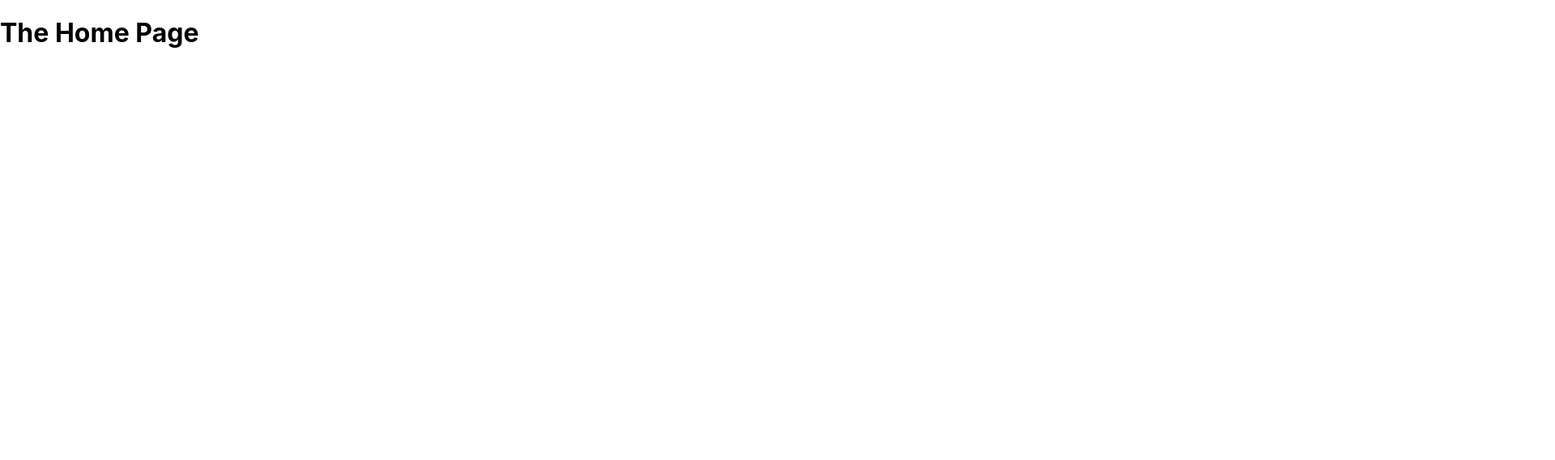
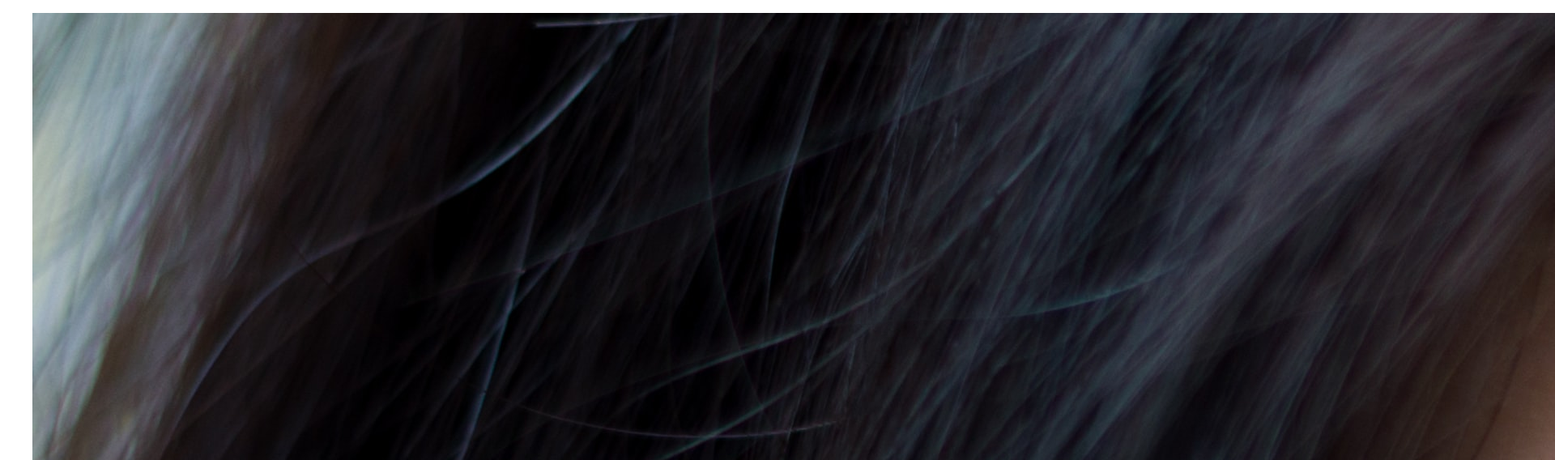
Before and after one commit to minchodang/nextPracticeProjects, a Next.js app: page / in a window 1280 px wide. Shown: the top 568 px of the page at 81% size, 1920 px wide, since content can reach past the window. Built offline with nearby package versions, Linux system fonts and the light colour scheme.

Commit message:
Develop (#4)
* Feat: 초기 데이터 및 eslint,prettier 설정 추가 (#1)

* Feat: components 추가 (#3)

```diff
--- /dev/null
+++ b/components/events/EventItem.tsx
@@ -0,0 +1,41 @@
+import Link from 'next/link';
+
+export type ItemType = {
+    id: string;
+    title: string;
+    description: string;
+    location: string;
+    date: string;
+    image: string;
+    isFeatured: boolean;
+};
+
+export const EventItem = ({ title, image, date, location, id }: ItemType) => {
+    const humanReadableDate = new Date(date).toLocaleDateString('ko-KR', {
+        day: 'numeric',
+        month: 'long',
+        year: 'numeric',
+    });
+
+    const formattedAddress = location.replace(', ', '\n');
+    const exploreLink = `/events/${id}`;
+    return (
+        <li>
+            <img src={'/' + image} alt={title} />
+            <div>
+                <div>
+                    <h2>{title}</h2>
+                    <div>
+                        <time>{humanReadableDate}</time>
+                    </div>
+                    <div>
+                        <address>{formattedAddress}</address>
+                    </div>
+                </div>
+                <div>
+                    <Link href={exploreLink}>Explore Event</Link>
+                </div>
+            </div>
+        </li>
+    );
+};
--- /dev/null
+++ b/components/events/EventList.tsx
@@ -0,0 +1,34 @@
+import { EventItem } from '@components/events/EventItem';
+
+interface EventListProps {
+    items: ItemType[];
+}
+
+export type ItemType = {
+    id: string;
+    title: string;
+    description: string;
+    location: string;
+    date: string;
+    image: string;
+    isFeatured: boolean;
+};
+
+export const EventList = ({ items }: EventListProps) => {
+    return (
+        <ul>
+            {items.map((event) => (
+                <EventItem
+                    key={event.id}
+                    id={event.id}
+                    image={event.image}
+                    description={event.description}
+                    title={event.title}
+                    location={event.location}
+                    date={event.date}
+                    isFeatured={event.isFeatured}
+                />
+            ))}
+        </ul>
+    );
+};
--- a/pages/api/hello.ts
+++ /dev/null
@@ -1,13 +0,0 @@
-// Next.js API route support: https://nextjs.org/docs/api-routes/introduction
-import type { NextApiRequest, NextApiResponse } from 'next'
-
-type Data = {
-  name: string
-}
-
-export default function handler(
-  req: NextApiRequest,
-  res: NextApiResponse<Data>
-) {
-  res.status(200).json({ name: 'John Doe' })
-}
--- a/pages/index.tsx
+++ b/pages/index.tsx
@@ -1,8 +1,12 @@
 import type { NextPage } from 'next';
+import { getFeaturedEvents } from '../dummy-data';
+import { EventList } from '@components/events/EventList';
+
 const Home: NextPage = () => {
+    const featuredEvents = getFeaturedEvents();
     return (
         <div>
-            <h1>The Home Page</h1>
+            <EventList items={featuredEvents} />
         </div>
     );
 };
```
Also changed, not shown: tsconfig.json (+38 -11 lines), public/images/introvert-event.jpg (added), 1 other file (tests, documents, lock files or other folders).
